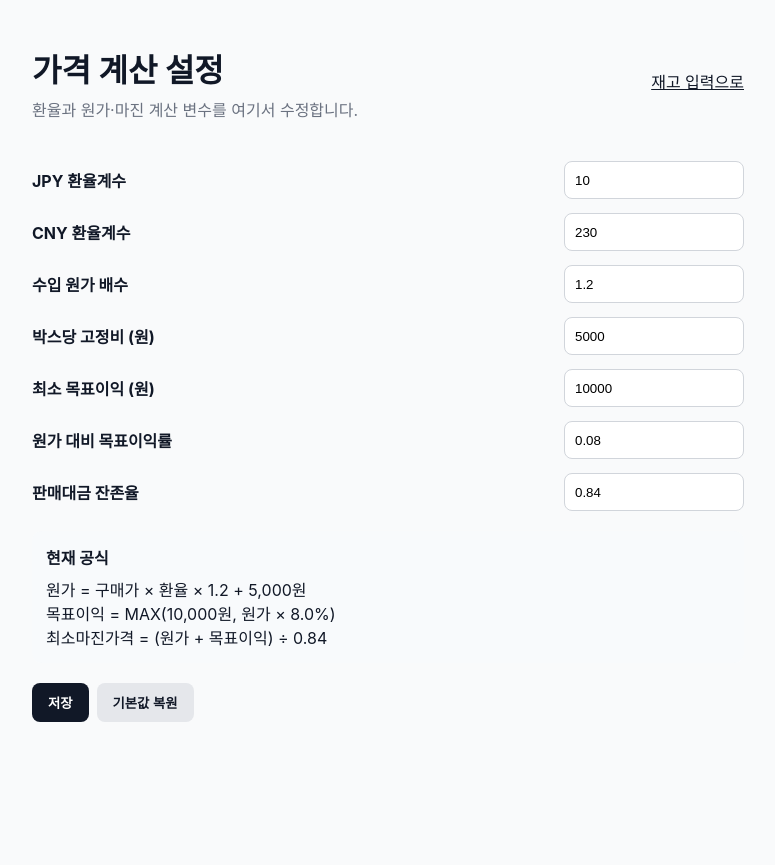
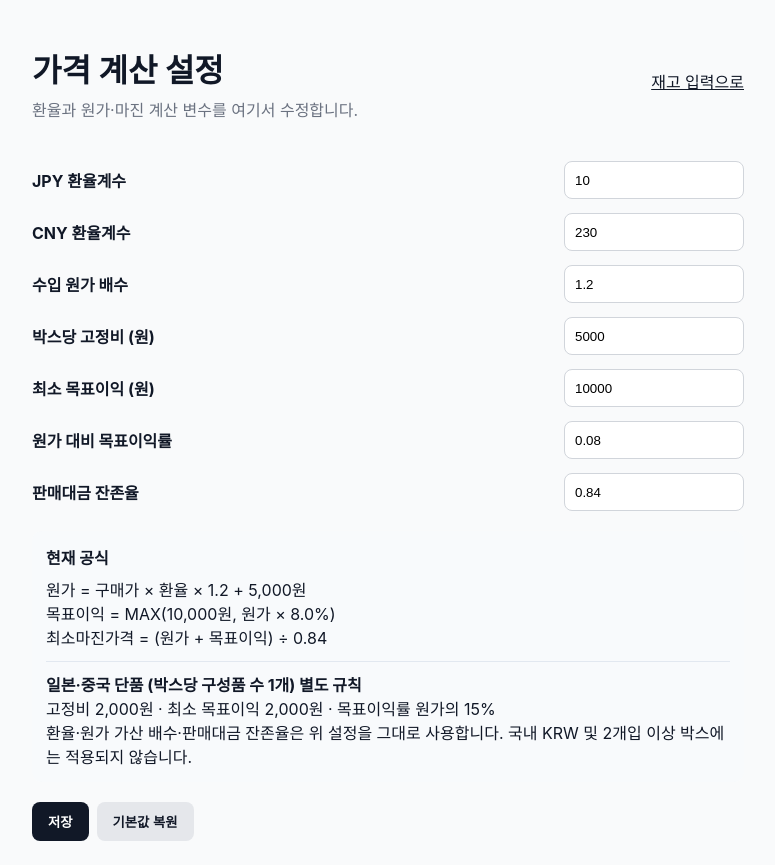
Before and after one commit to ddogagak/shipping, a Next.js app in the folder web/: page /pricing-settings in a window 1280 px wide. Shown: the whole page, without its empty margins (252-1027 px from the left). Before the commit the page ends 800 px from the top, so only its background shows below. Built offline with nearby package versions, Linux system fonts and the light colour scheme.

Commit message:
pricing: document separate single-unit JPY/CNY policy

```diff
--- a/web/src/app/pricing-settings/page.tsx
+++ b/web/src/app/pricing-settings/page.tsx
@@ -60,6 +60,11 @@ export default function PricingSettingsPage() {
         <div style={{ marginTop: 8 }}>원가 = 구매가 × 환율 × {settings.importCostMultiplier} + {settings.fixedCost.toLocaleString()}원</div>
         <div>목표이익 = MAX({settings.minimumProfit.toLocaleString()}원, 원가 × {(settings.targetProfitRate * 100).toFixed(1)}%)</div>
         <div>최소마진가격 = (원가 + 목표이익) ÷ {settings.salesRetentionRate}</div>
+        <div style={{marginTop:12,paddingTop:10,borderTop:"1px solid #e2e8f0"}}>
+          <strong>일본·중국 단품 (박스당 구성품 수 1개) 별도 규칙</strong>
+          <div>고정비 2,000원 · 최소 목표이익 2,000원 · 목표이익률 원가의 15%</div>
+          <div>환율·원가 가산 배수·판매대금 잔존율은 위 설정을 그대로 사용합니다. 국내 KRW 및 2개입 이상 박스에는 적용되지 않습니다.</div>
+        </div>
       </div>
 
       <div style={{ display: "flex", gap: 8, marginTop: 20 }}>
```
